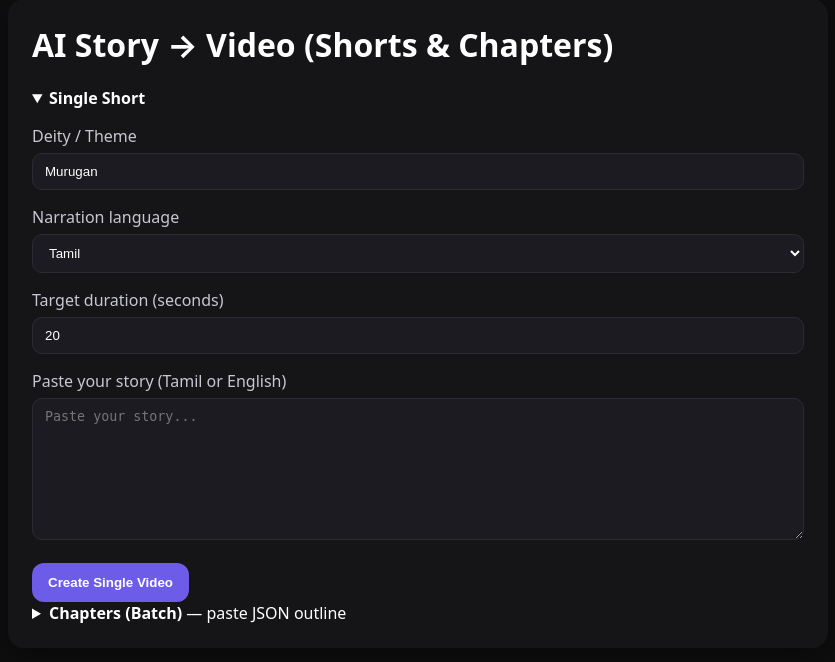
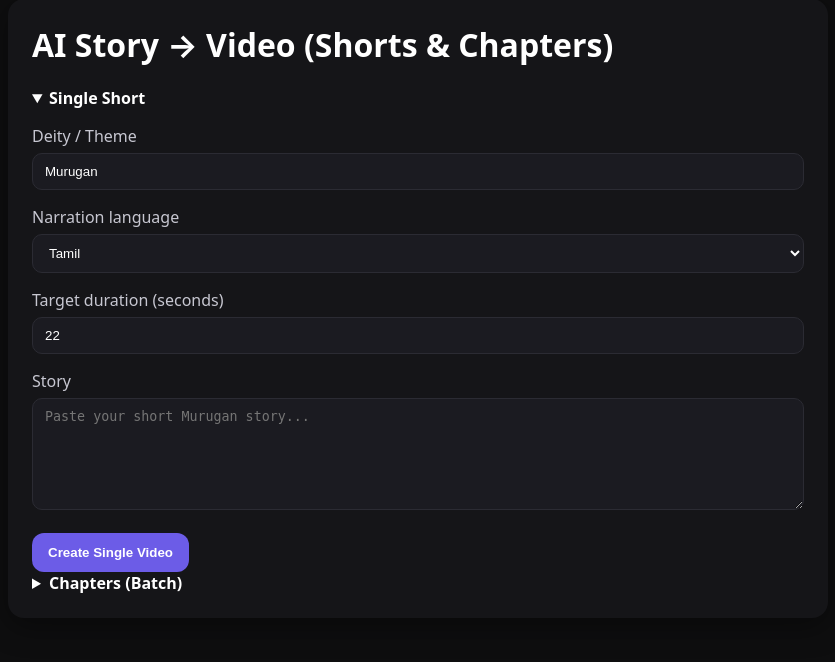
Before and after one commit to Dpka93-byte/musicalworld-videoai, a Flask app: page / in a window 1280 px wide. Shown: the part 41-703 px from the top of the page, without its empty margins (222-1057 px from the left). Run offline with Flask 3, Linux system fonts and the light colour scheme; parts of the project's set-up code (start-up, migrations or seed data) failed here and were passed over.

Commit message:
Update index.html

```diff
--- a/templates/index.html
+++ b/templates/index.html
@@ -1,5 +1,5 @@
 <!doctype html>
-<html>
+<html lang="en">
 <head>
   <meta charset="utf-8" />
   <meta name="viewport" content="width=device-width, initial-scale=1" />
@@ -23,36 +23,36 @@
         </select>
 
         <label>Target duration (seconds)</label>
-          <input type="number" name="duration" value="20" min="10" max="60" />
+        <input name="duration" type="number" value="22" min="12" max="60" />
 
-          <label>Paste your story (Tamil or English)</label>
-          <textarea name="story" rows="8" placeholder="Paste your story..."></textarea>
+        <label>Story</label>
+        <textarea name="story" rows="6" placeholder="Paste your short Murugan story..."></textarea>
 
         <button type="submit">Create Single Video</button>
       </form>
+      <div id="result" class="hide"></div>
     </details>
 
     <details>
-        <summary><strong>Chapters (Batch)</strong> — paste JSON outline</summary>
-        <p>Use this format:</p>
+      <summary><strong>Chapters (Batch)</strong></summary>
+      <p>Paste JSON like:</p>
 <pre>{
   "project": {
-    "title": "Your Book Title",
+    "title": "Murugan Stories",
     "lang": "ta",
     "deity": "Murugan",
     "chapters": [
-      {"title": "Chapter 1", "story": "...", "duration": 25},
-      {"title": "Chapter 2", "story": "...", "duration": 25}
+      {"title": "Birth of Murugan", "story": "…", "duration": 25},
+      {"title": "Vel and Wisdom", "story": "…", "duration": 25}
     ]
   }
 }</pre>
-        <textarea id="batch-json" rows="12"></textarea>
+      <textarea id="batch-json" rows="10" placeholder="Paste JSON here…"></textarea>
       <button id="btn-batch">Create Chapter Videos</button>
       <div id="batch-result" class="hide"></div>
     </details>
+  </div>
 
-      <div id="result" class="hide"></div>
-    </div>
   <script src="/static/app.js"></script>
 </body>
 </html>
```
Lines whose indentation alone changed are shown as unchanged.
